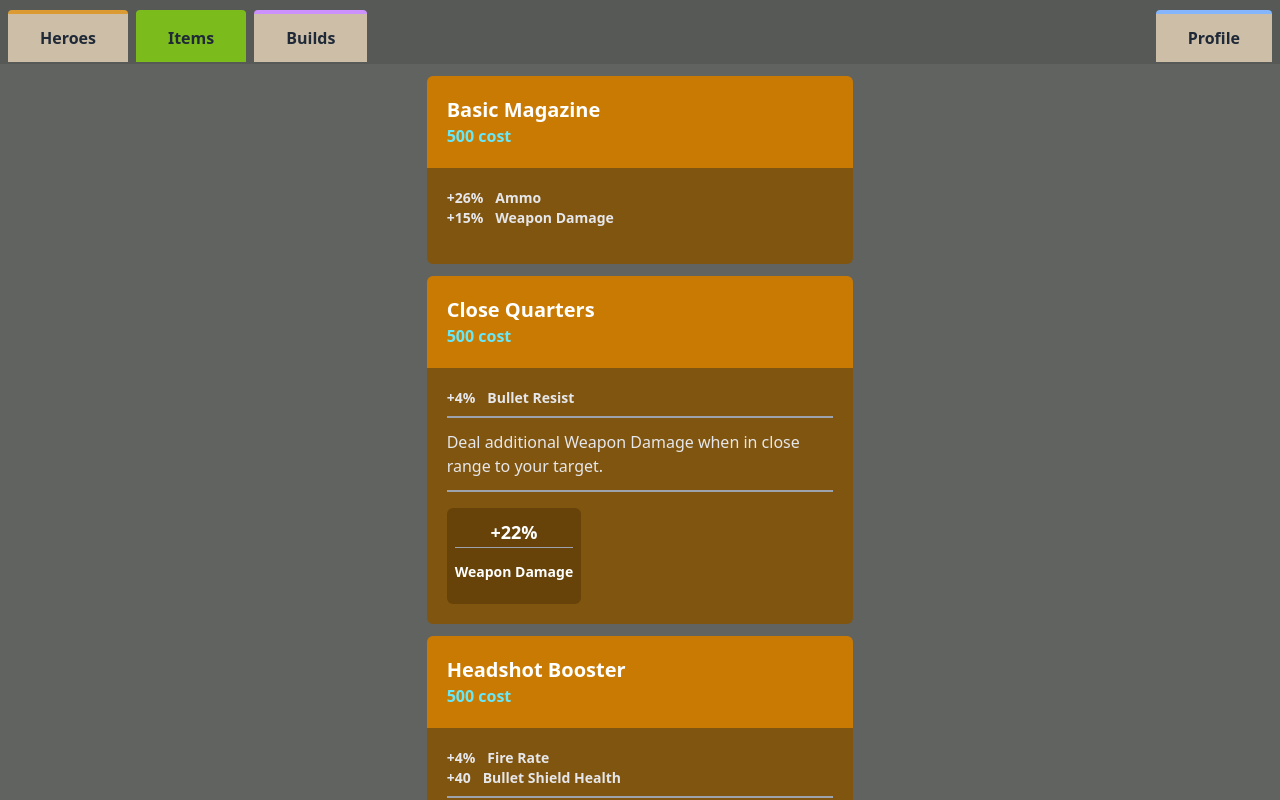
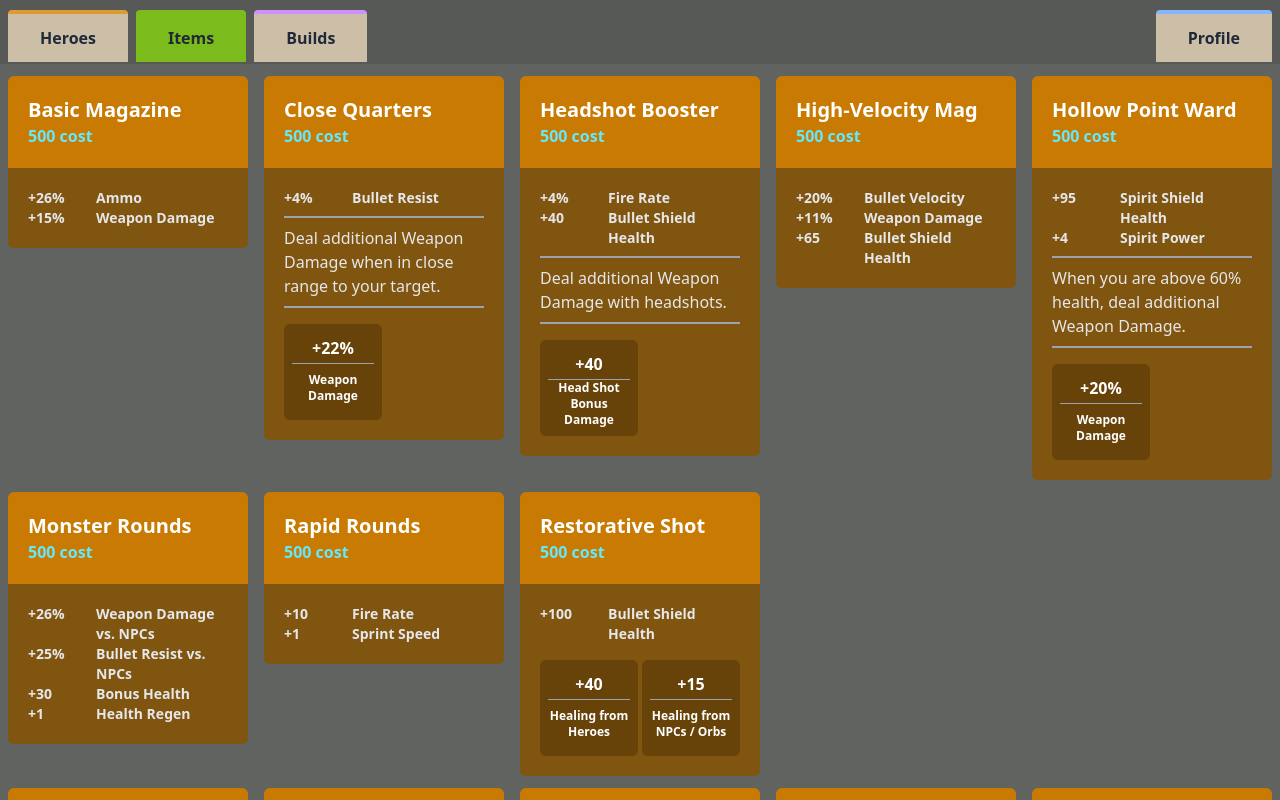
Before and after one commit to Error0503/fullstack, an Angular app in the folder frontend/: page /items in a window 1280 px wide. Shown: the top 800 px of the page. Built offline with nearby package versions, Linux system fonts and the light colour scheme.

Commit message:
Refactor item-card and items components; update routing and enhance item display

```diff
--- a/frontend/angular.json
+++ b/frontend/angular.json
@@ -22,6 +22,11 @@
               {
                 "glob": "**/*",
                 "input": "public"
+              },
+              {
+                "glob": "**/*",
+                "input": "src/app/assets/",
+                "output": "/assets/"
               },
               "src/assets"
             ],
--- a/frontend/src/app/app.routes.ts
+++ b/frontend/src/app/app.routes.ts
@@ -1,7 +1,6 @@
 import { Routes } from '@angular/router';
 import { LoginComponent } from './components/login/login.component';
 import { ItemsComponent } from './components/items/items.component';
-import { ItemCardComponent } from './components/item-card/item-card.component';
 
 export const routes: Routes = [
   {
@@ -17,6 +16,6 @@ export const routes: Routes = [
   {
     title: 'Items',
     path: 'items',
-    component: ItemCardComponent,
+    component: ItemsComponent,
   },
 ];
--- a/frontend/src/app/components/item-card/item-card.component.html
+++ b/frontend/src/app/components/item-card/item-card.component.html
@@ -1,17 +1,15 @@
-<div *ngFor="let items of weapons">
-  <div *ngFor="let item of items">
-
 <!-- Title -->
-    <div class="card text-white w-1/3 mx-auto mt-3">
-      <div class="card-body bg-[#c97a03] rounded-t-md p-5">
+<div class="card text-white w-60 mx-auto mt-3" *ngIf="item">
+  <div class="card-body rounded-t-md p-5" [ngStyle]="{'background-color': '#' + getColors()[0]}">
     <div>
+      <!-- <img *ngIf="item.image" src="assets/{{item.image}}" alt="{{item.name}}" class="w-6 h-6 float-right"> -->
       <h2 class="card-title font-bold">{{item.name}}</h2>
       <span class="text-cyan-300 font-semibold font-[#b3f0ca]">{{item.cost}} cost</span>
     </div>
   </div>
 
-      <!-- Components  -->
-      <div class="card-body bg-[#9e630c] px-5 py-2" *ngIf="item.components">
+  <!-- Components -->
+  <div class="card-body px-5 py-2" [ngStyle]="{'background-color': '#' + getColors()[1]}" *ngIf="item.components">
     <div>
       <span class="font-semibold text-xs text-gray-300">COMPONENTS:</span>
       <div class="flex flex-wrap">
@@ -20,12 +18,11 @@
     </div>
   </div>
 
-      <div class="card-body bg-[#80550f] p-5 rounded-b-md">
+  <div class="card-body p-5 rounded-b-md" [ngStyle]="{'background-color': '#' + getColors()[2]}">
     <!-- Effects -->
-        <!-- TODO: Same starting col for properties -->
     <div>
       <div *ngFor="let eff of item.effects" class="flex text-sm">
-            <div class="font-semibold text-gray-200 min-w-[1.5rem]">
+        <div class="font-semibold text-gray-200 min-w-[3.5rem]">
           {{eff.value}}
         </div>
         <div class="ps-3 font-semibold text-gray-200">{{eff.property}}</div>
@@ -33,19 +30,19 @@
     </div>
 
     <!-- Description -->
-        <div class="text-gray-200 border-y-2 border-gray-400 py-3" *ngIf="item.description">
+    <div class="text-gray-200 border-t-2 border-gray-400 py-2"
+      [ngClass]="{'border-b-2' : item.conditionalEffects.length > 0}" *ngIf="item.description">
       {{item.description}}
     </div>
 
     <!-- Conditional Effects -->
-        <!-- TODO: Split multile rows when overflowing, same height for cards -->
-        <div class="flex flex-row gap-1 pt-2">
+    <div class="grid grid-cols-2 gap-1 pt-2" *ngIf="item.conditionalEffects.length > 0">
       <div *ngFor="let eff of item.conditionalEffects">
-            <div class="card col-auto min-h-[1rem] bg-[#67430a] text-center rounded-md p-2">
-              <div class="text-lg font-bold min-h-8 flex flex-col items-center justify-center border-b border-gray-400">
+        <div class="card text-center rounded-md p-2" [ngStyle]="{'background-color': '#' + getColors()[3]}">
+          <div class="text-md font-bold min-h-8 flex flex-col items-center justify-center border-b border-gray-400">
             {{eff.value}}
           </div>
-              <div class="text-sm font-semibold min-h-12 flex flex-col items-center justify-center">
+          <div class="text-xs font-semibold min-h-12 flex flex-col items-center justify-center">
             {{eff.property}}
           </div>
         </div>
@@ -53,5 +50,3 @@
     </div>
   </div>
 </div>
-  </div>
-</div>
--- a/frontend/src/app/components/item-card/item-card.component.ts
+++ b/frontend/src/app/components/item-card/item-card.component.ts
@@ -1,4 +1,4 @@
-import { Component } from '@angular/core';
+import { Component, Input } from '@angular/core';
 import itemsData from '../../assets/items.json';
 import Item from '../../interfaces/item';
 import { CommonModule } from '@angular/common';
@@ -12,6 +12,18 @@ import { CommonModule } from '@angular/common';
   styleUrl: './item-card.component.css'
 })
 export class ItemCardComponent {
-  item: Item = itemsData.weapon[2][2];
-  weapons: Item[][] = itemsData.weapon;
+  @Input() item!: Item;
+
+  getColors(): string[] {
+    // bgColors: [title, components, effects, conditionalEffects]
+    if (this.item.category === 'weapon') {
+      return ['c97a03', '9e630c', '80550f', '67430a'];
+    } else if (this.item.category === 'spirit') {
+      return ['c97a03', '9e630c', '80550f', '67430a'];
+    } else if (this.item.category === 'vitality') {
+      return ['c97a03', '9e630c', '80550f', '67430a'];
+    } else {
+      return ['', '', '', ''];
+    }
+  }
 }
--- a/frontend/src/app/components/items/items.component.html
+++ b/frontend/src/app/components/items/items.component.html
@@ -1,19 +1,14 @@
-<!-- Weapon 500 cost -->
-<div class="grid mx-36 sm:grid-cols-2 md:grid-cols-3 lg:grid-cols-4 xl:grid-cols-7 gap-2">
-  <div *ngFor="let item of weaponItems[0]">
-    <div class="text-center">
-      <div class="tooltip tooltip-right" [attr.data-tip]="item.description">
-        <button class="card bg-slate-50 w-40 shadow-xl" (click)="onSelect(item)">
-          <figure>
-            <img src="https://img.daisyui.com/images/stock/photo-1606107557195-0e29a4b5b4aa.webp" [alt]="item.name" />
-          </figure>
-          <div class="card-body py-2 min-w-full">
-            <h2 class="card-title text-sm mx-auto min-h-[3rem]">
-              {{item.name}}
-            </h2>
-          </div>
-        </button>
-      </div>
-    </div>
-  </div>
+<!-- Weaons -->
+<div *ngFor="let items of weaponItems" class="grid xl:grid-cols-5 lg:grid-cols-4 md:grid-cols-3 sm:grid-cols-2 xs:grid-cols-1">
+  <app-item-card *ngFor="let item of items" [item]="item"></app-item-card>
 </div>
+
+<!-- Vitality -->
+<div *ngFor="let items of vitalityItems" class="grid xl:grid-cols-5 lg:grid-cols-4 md:grid-cols-3 sm:grid-cols-2 xs:grid-cols-1">
+  <app-item-card *ngFor="let item of items" [item]="item"></app-item-card>
+</div>
+
+<!-- Spirit -->
+<div *ngFor="let items of spiritItems" class="grid xl:grid-cols-5 lg:grid-cols-4 md:grid-cols-3 sm:grid-cols-2 xs:grid-cols-1">
+  <app-item-card *ngFor="let item of items" [item]="item"></app-item-card>
+</div>
--- a/frontend/src/app/components/items/items.component.ts
+++ b/frontend/src/app/components/items/items.component.ts
@@ -1,13 +1,13 @@
-import { Component, Input } from '@angular/core';
+import { Component } from '@angular/core';
 import itemsData from '../../assets/items.json';
 import { CommonModule } from '@angular/common';
 import Item from '../../interfaces/item';
-import Effect from '../../interfaces/effect';
+import { ItemCardComponent } from '../item-card/item-card.component';
 
 @Component({
   selector: 'app-items',
   standalone: true,
-  imports: [CommonModule],
+  imports: [CommonModule, ItemCardComponent],
   templateUrl: './items.component.html',
   styleUrl: './items.component.css',
 })
@@ -15,9 +15,4 @@ export class ItemsComponent {
   weaponItems: Item[][] = itemsData.weapon;
   spiritItems: Item[][] = itemsData.spirit;
   vitalityItems: Item[][] = itemsData.vitality;
-
-  onSelect(item: Item): void {
-    console.log(item);
-    // TODO: Add item to build
-  }
 }
--- a/frontend/src/app/interfaces/item.ts
+++ b/frontend/src/app/interfaces/item.ts
@@ -10,4 +10,5 @@ export default interface Item {
   description: string | null;
   components: string | null;
   componentOf: string | null;
+  // image: string | null;
 }
```
Also changed, not shown: frontend/src/app/assets/items.json. Lines whose indentation alone changed are shown as unchanged.
